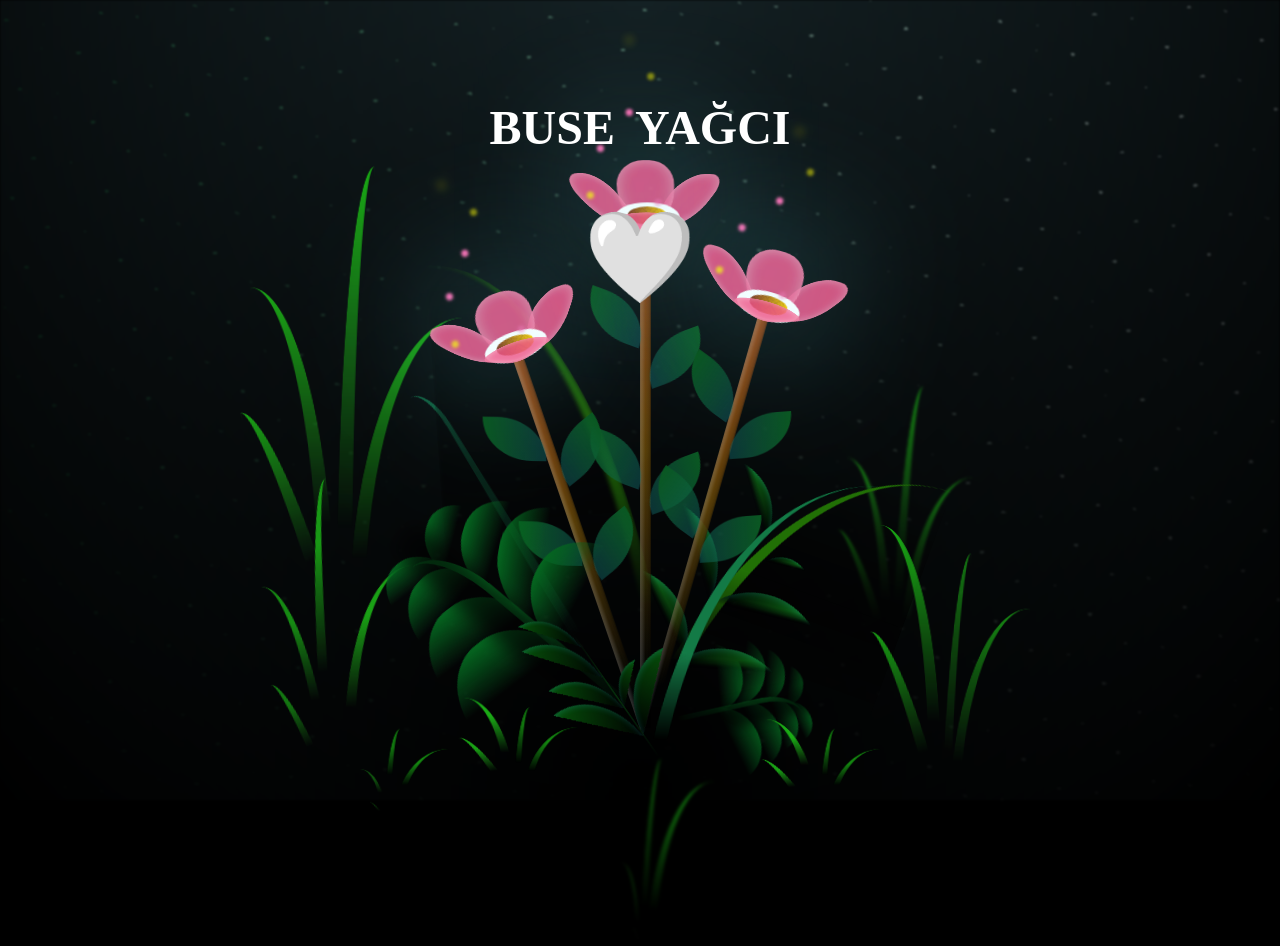
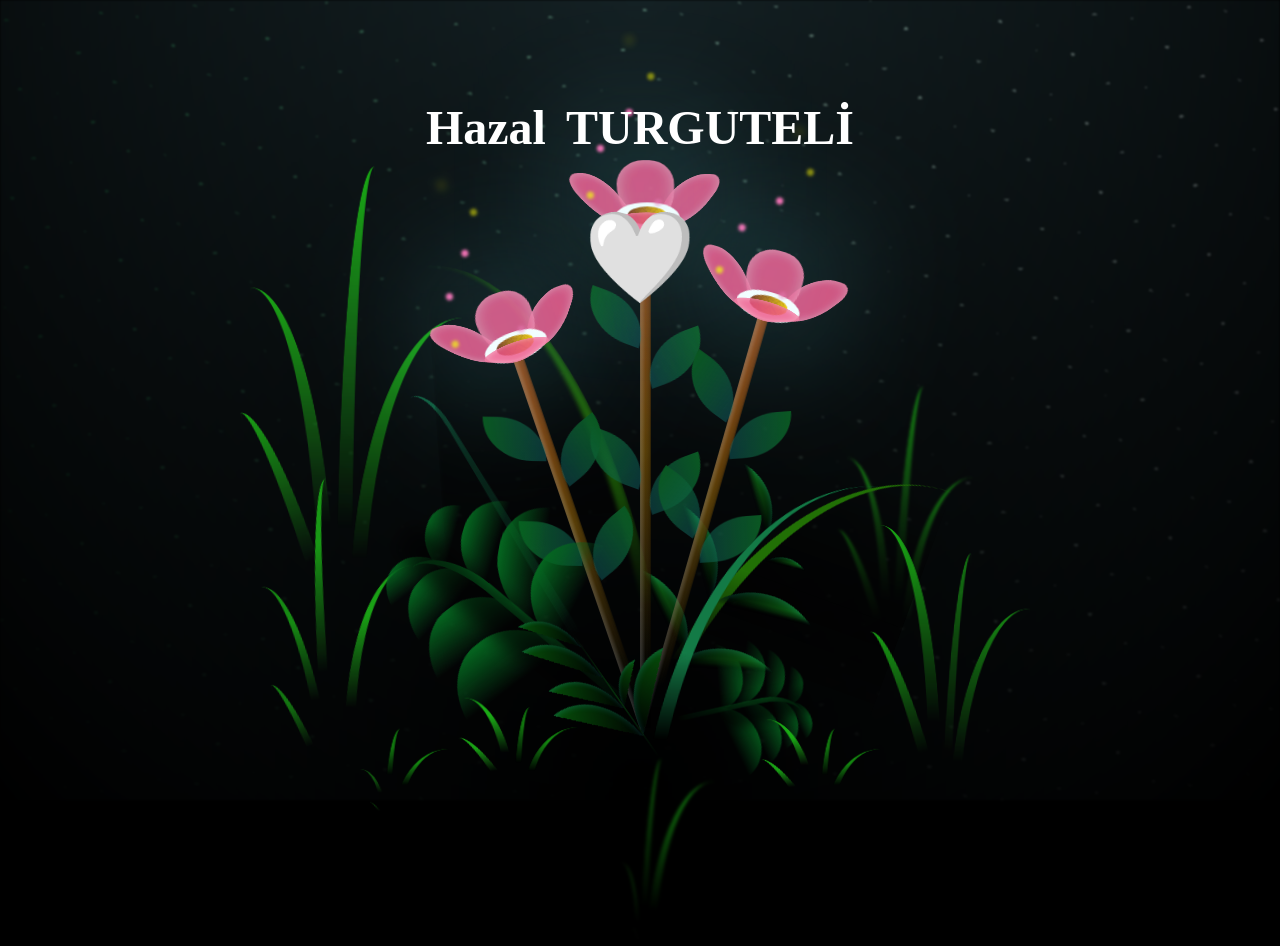
Before and after one commit to Ertcan/flower, a plain HTML site: page index.html in a window 1280 px wide. Drawn offline with Linux system fonts and the light colour scheme.

Commit message:
Update index.html

```diff
--- a/index.html
+++ b/index.html
@@ -10,8 +10,8 @@
 </head>
 <div class="header-container">
   <div class="name">
-    <span class="buse">BUSE</span>
-    <span class="yagci">YAĞCI</span>
+    <span class="buse">Hazal</span>
+    <span class="yagci">TURGUTELİ</span>
   </div>
   <div class="heart">🤍</div>
 </div>
```
